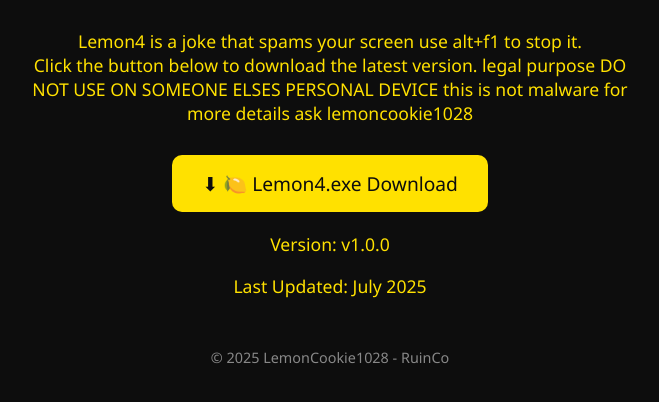
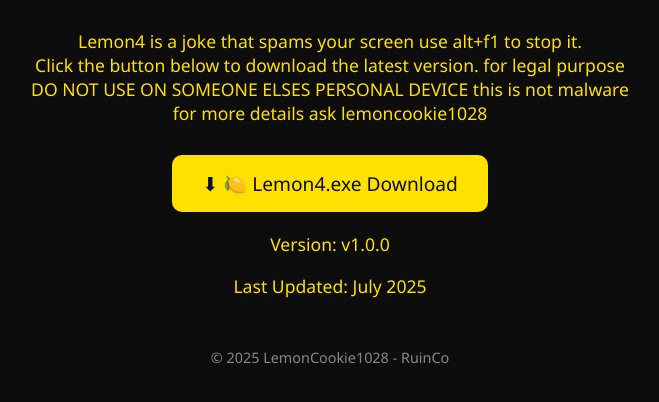
Before and after one commit to Lemoncookie1028/Lemon4.exe, a plain HTML site: page index.html in a window 1280 px wide. Shown: the part 158-560 px from the top of the page, without its empty margins (310-969 px from the left). Drawn offline with Linux system fonts and the light colour scheme.

Commit message:
Update index.html

```diff
--- a/index.html
+++ b/index.html
@@ -48,7 +48,7 @@
   <p class="info">
     Lemon4 is a joke that spams your screen use alt+f1 to stop it.<br>
     Click the button below to download the latest version.
-    legal purpose DO NOT USE ON SOMEONE ELSES PERSONAL DEVICE
+    for legal purpose DO NOT USE ON SOMEONE ELSES PERSONAL DEVICE
     this is not malware for more details ask lemoncookie1028
   </p>
  <a class="btn" href="Lemon4.exe.zip" class="download-btn" download>⬇ 🍋 Lemon4.exe Download </a>
```
